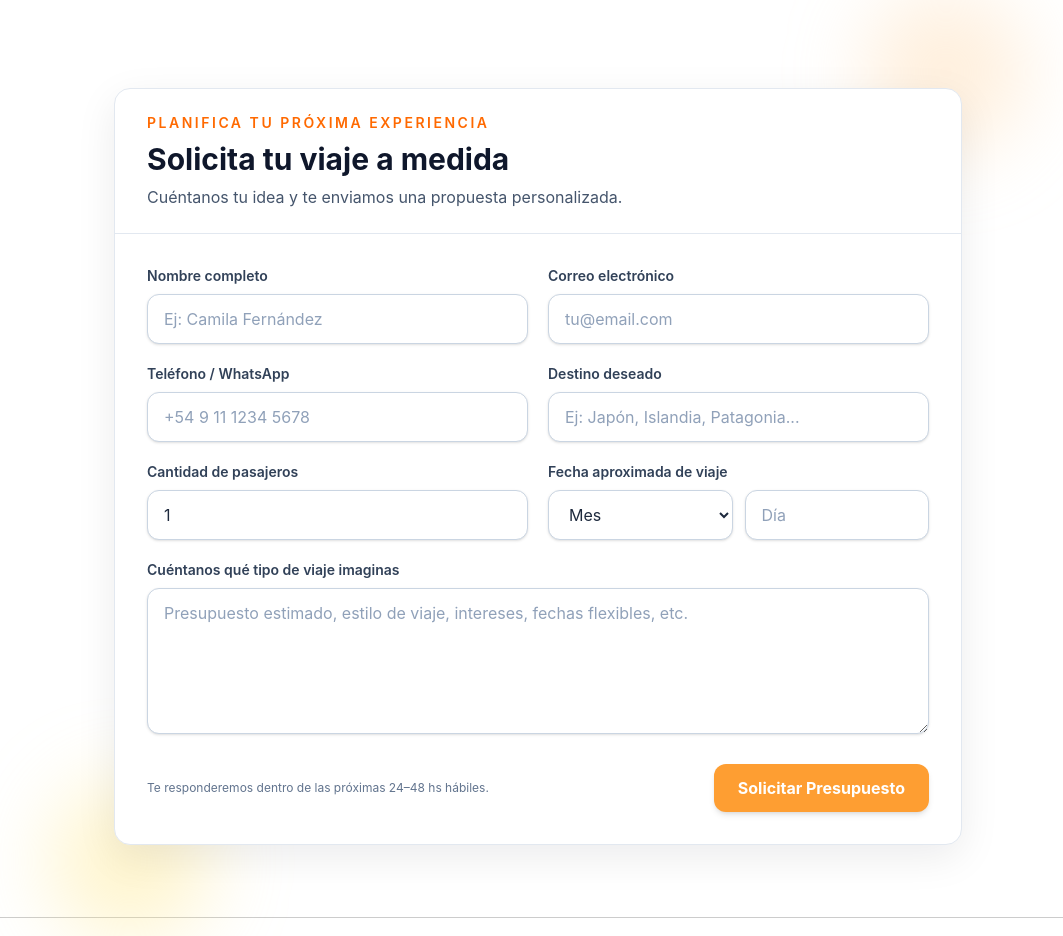
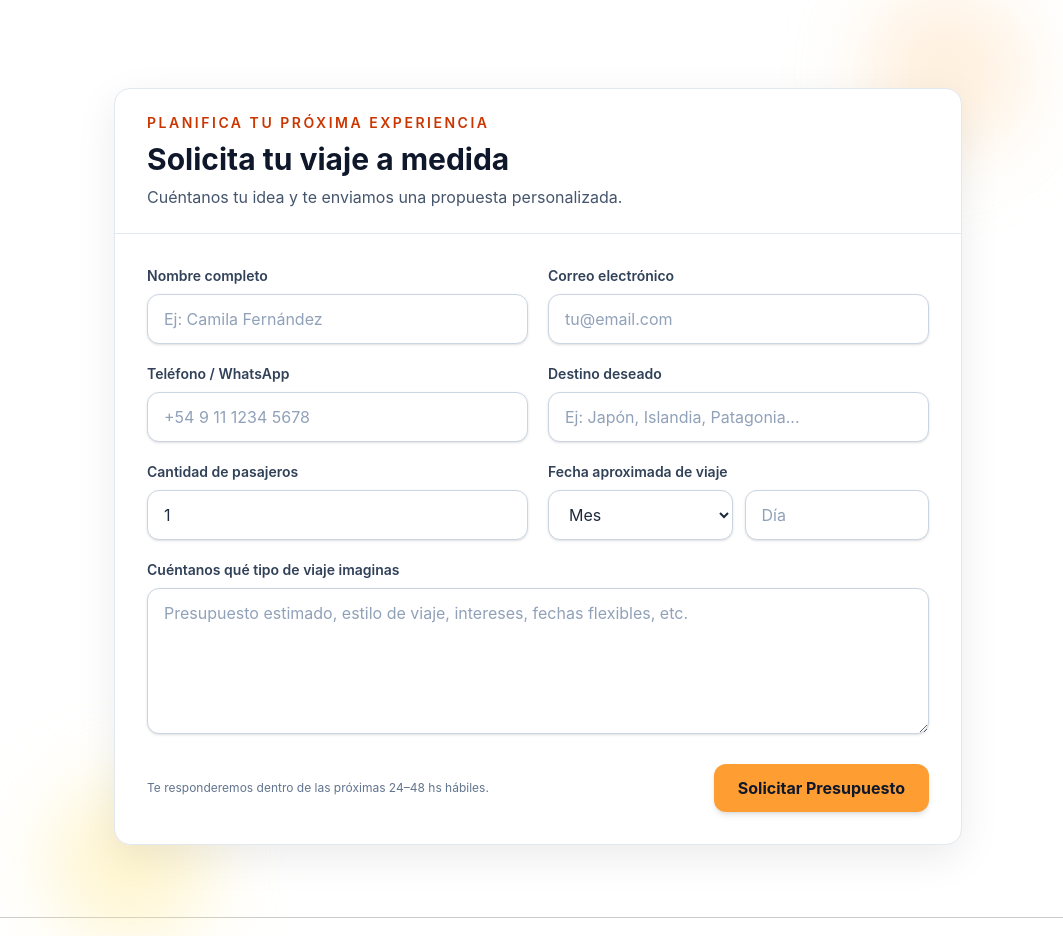
Before and after one commit to estebanpinelli/mi-microsite, a React (Vite) app: page /contacto in a window 1280 px wide. Shown: the part 796-1732 px from the top of the page, without its empty margins (102-1165 px from the left). Built offline with nearby package versions, Linux system fonts and the light colour scheme.

Commit message:
Corregir contraste de color para accesibilidad WCAG AA

```diff
--- a/src/components/Carousel.jsx
+++ b/src/components/Carousel.jsx
@@ -45,7 +45,7 @@ const Carousel = () => {
             fontSize: "18px",
             fontWeight: "bold",
             color: "#fff",
-            backgroundColor: "#ff6600",
+            backgroundColor: "#c75000",
             border: "none",
             borderRadius: "8px",
             cursor: "pointer",
--- a/src/components/ContactForm.jsx
+++ b/src/components/ContactForm.jsx
@@ -90,7 +90,7 @@ const ContactForm = () => {
       <div className="relative overflow-hidden rounded-2xl border border-slate-200 bg-white shadow-[0_12px_40px_rgba(2,6,23,0.08)]">
         {/* Header */}
         <div className="border-b border-slate-200 px-6 md:px-8 py-6">
-          <p className="text-xs md:text-sm uppercase tracking-[0.18em] text-orange-500 font-semibold">
+          <p className="text-xs md:text-sm uppercase tracking-[0.18em] text-orange-700 font-semibold">
             Planifica tu próxima experiencia
           </p>
           <h2 className="mt-2 text-2xl md:text-3xl font-bold text-slate-900">
@@ -232,7 +232,7 @@ const ContactForm = () => {
             <button
               type="submit"
               disabled={isSending}
-              className={`inline-flex items-center justify-center rounded-xl px-6 py-3 font-bold text-white transition-all duration-200 focus:outline-none focus:ring-2 focus:ring-offset-2 focus:ring-[#FE9E32] ${
+              className={`inline-flex items-center justify-center rounded-xl px-6 py-3 font-bold text-slate-900 transition-all duration-200 focus:outline-none focus:ring-2 focus:ring-offset-2 focus:ring-[#FE9E32] ${
                 isSending
                   ? "bg-slate-400 cursor-not-allowed"
                   : "bg-[#FE9E32] hover:bg-orange-600 active:scale-95 shadow-md hover:shadow-lg"
--- a/src/pages/Home.jsx
+++ b/src/pages/Home.jsx
@@ -29,7 +29,7 @@ const Home = () => {
         <div className="mx-auto max-w-7xl space-y-6">
           <div className="flex items-end justify-between gap-4">
             <div>
-              <p className="text-xs md:text-sm uppercase tracking-[0.2em] text-blue-700/80 font-semibold">
+              <p className="text-xs md:text-sm uppercase tracking-[0.2em] text-blue-700/90 font-semibold">
                 Inspírate y elegí tu próximo viaje
               </p>
               <h2 className="text-2xl md:text-4xl font-bold text-slate-900 mt-2">
```
Also changed, not shown: src/index.css (+13 -0 lines), 1 other file (tests, documents, lock files or other folders).
